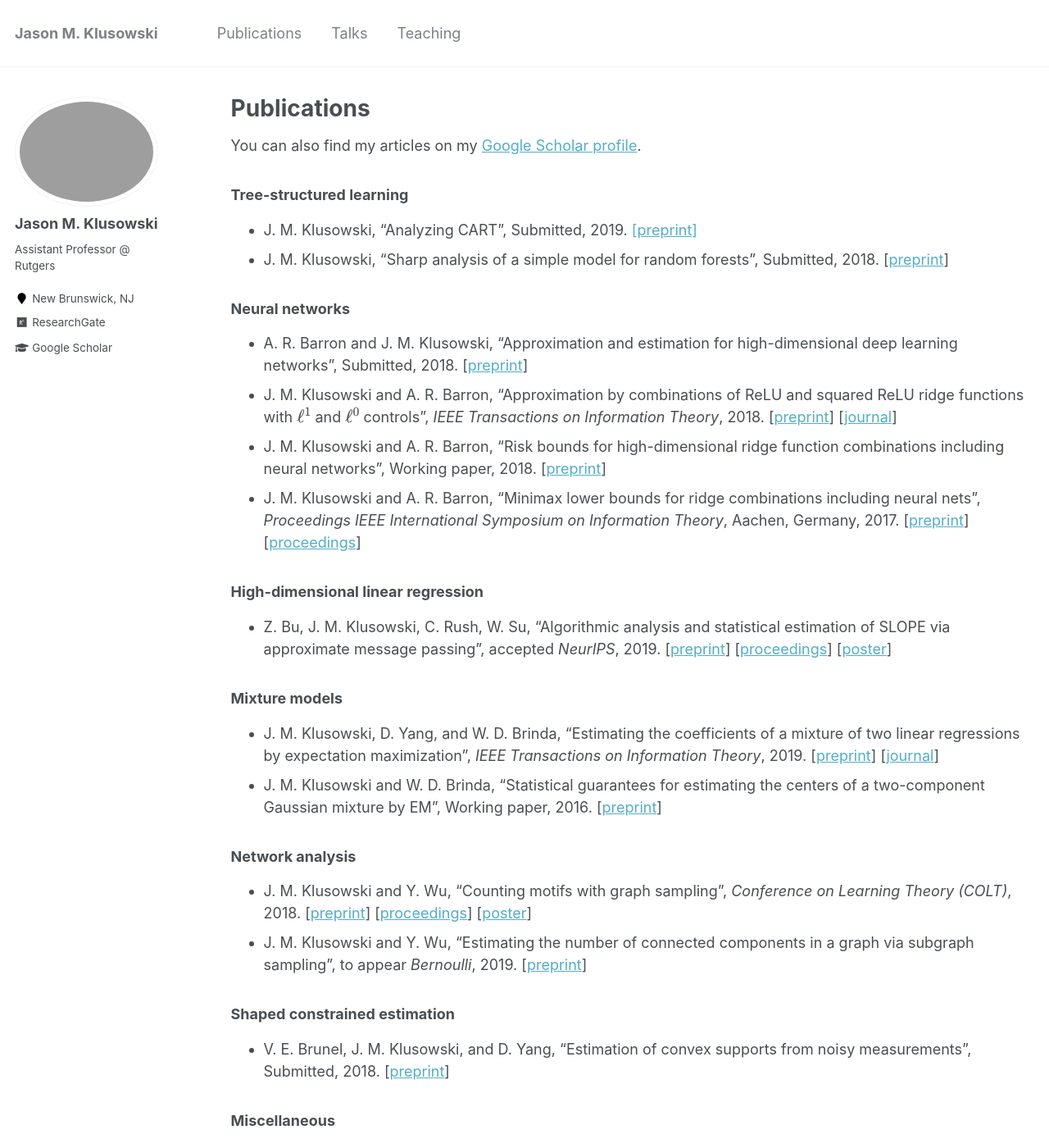
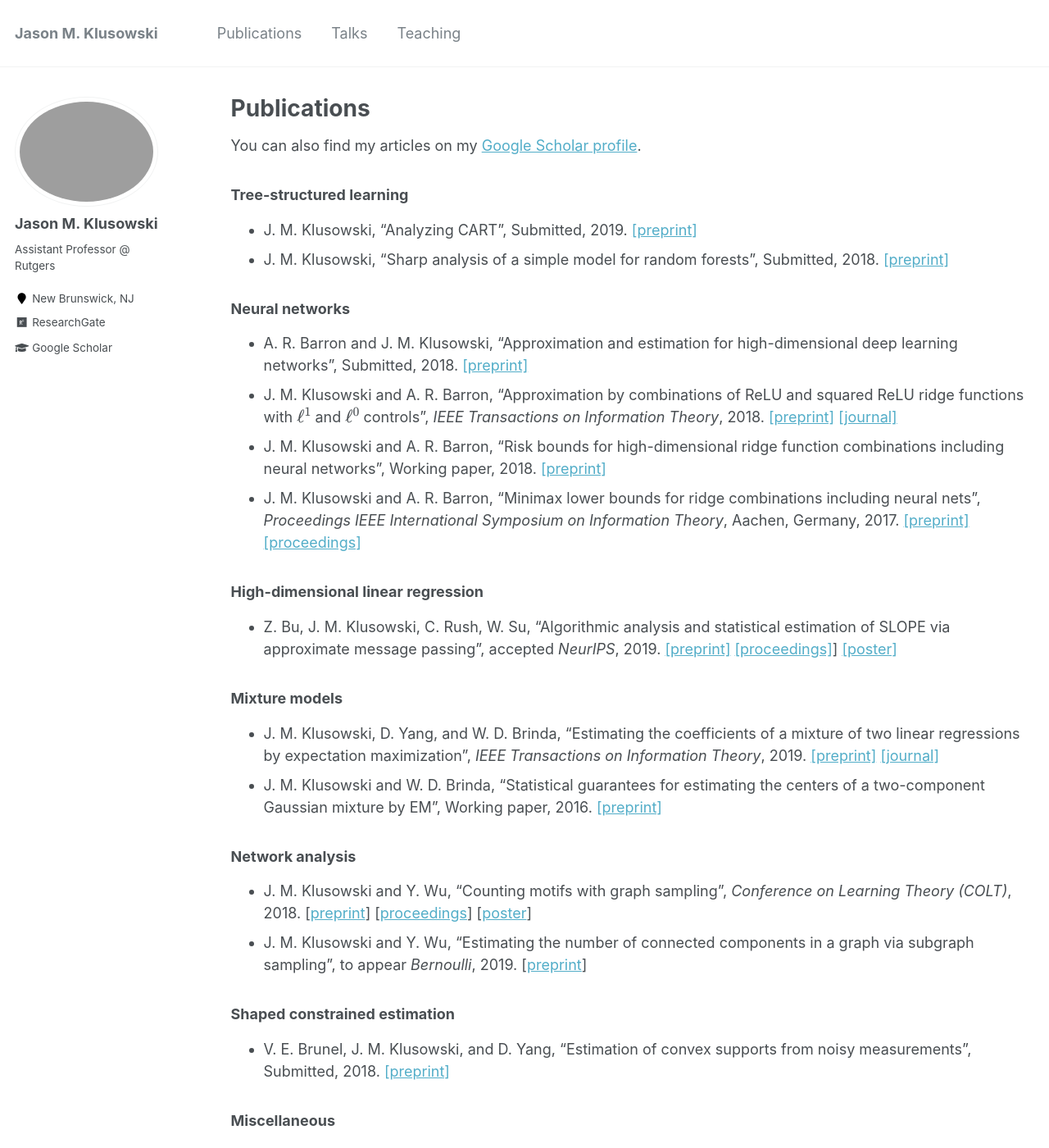
Before and after one commit to jasonklusowski/jasonklusowski.github.io, a Jekyll site: the page built from _pages/publications.md, in a window 1280 px wide and 1400 px high. Shown: the whole window at 82% size. Built offline with Jekyll 4.4.1, drawn with Linux system fonts in a browser that asks for light colours; formulas are drawn with MathJax 3; some of the changed text lies outside the part shown.

```diff
--- a/_pages/publications.md
+++ b/_pages/publications.md
@@ -10,23 +10,23 @@ You can also find my articles on my [Google Scholar profile](https://scholar.goo
 ### Tree-structured learning
 
 * J. M. Klusowski, "Analyzing CART", Submitted, 2019. [[preprint]](https://arxiv.org/pdf/1906.10086.pdf)
-* J. M. Klusowski, "Sharp analysis of a simple model for random forests", Submitted, 2018. [[preprint](https://arxiv.org/pdf/1805.02587.pdf)]
+* J. M. Klusowski, "Sharp analysis of a simple model for random forests", Submitted, 2018. [[preprint]](https://arxiv.org/pdf/1805.02587.pdf)
 
 ### Neural networks
 
-* A. R. Barron and J. M. Klusowski, "Approximation and estimation for high-dimensional deep learning networks", Submitted, 2018. [[preprint](https://arxiv.org/pdf/1809.03090.pdf)]
-* J. M. Klusowski and A. R. Barron, "Approximation by combinations of ReLU and squared ReLU ridge functions with $\ell^1$ and $\ell^0$ controls", _IEEE Transactions on Information Theory_, 2018. [[preprint](https://arxiv.org/pdf/1607.07819.pdf)] [[journal](https://ieeexplore.ieee.org/document/8485650)]
-* J. M. Klusowski and A. R. Barron, "Risk bounds for high-dimensional ridge function combinations including neural networks", Working paper, 2018. [[preprint](https://arxiv.org/pdf/1607.01434.pdf)]
-* J. M. Klusowski and A. R. Barron, "Minimax lower bounds for ridge combinations including neural nets", _Proceedings IEEE International Symposium on Information Theory_, Aachen, Germany, 2017. [[preprint](https://arxiv.org/pdf/1702.02828.pdf)] [[proceedings](http://ieeexplore.ieee.org/document/8006754/)]
+* A. R. Barron and J. M. Klusowski, "Approximation and estimation for high-dimensional deep learning networks", Submitted, 2018. [[preprint]](https://arxiv.org/pdf/1809.03090.pdf)
+* J. M. Klusowski and A. R. Barron, "Approximation by combinations of ReLU and squared ReLU ridge functions with $\ell^1$ and $\ell^0$ controls", _IEEE Transactions on Information Theory_, 2018. [[preprint]](https://arxiv.org/pdf/1607.07819.pdf) [[journal]](https://ieeexplore.ieee.org/document/8485650)
+* J. M. Klusowski and A. R. Barron, "Risk bounds for high-dimensional ridge function combinations including neural networks", Working paper, 2018. [[preprint]](https://arxiv.org/pdf/1607.01434.pdf)
+* J. M. Klusowski and A. R. Barron, "Minimax lower bounds for ridge combinations including neural nets", _Proceedings IEEE International Symposium on Information Theory_, Aachen, Germany, 2017. [[preprint]](https://arxiv.org/pdf/1702.02828.pdf) [[proceedings]](http://ieeexplore.ieee.org/document/8006754/)
 
 ### High-dimensional linear regression
 
-* Z. Bu, J. M. Klusowski, C. Rush, W. Su, "Algorithmic analysis and statistical estimation of SLOPE via approximate message passing", accepted _NeurIPS_, 2019. [[preprint](https://arxiv.org/pdf/1907.07502.pdf)] [[proceedings](http://papers.neurips.cc/paper/9134-algorithmic-analysis-and-statistical-estimation-of-slope-via-approximate-message-passing)] [[poster](https://jasonklusowski.github.io/files/SLOPEAMP_poster.pdf)]
+* Z. Bu, J. M. Klusowski, C. Rush, W. Su, "Algorithmic analysis and statistical estimation of SLOPE via approximate message passing", accepted _NeurIPS_, 2019. [[preprint]](https://arxiv.org/pdf/1907.07502.pdf) [[proceedings]](http://papers.neurips.cc/paper/9134-algorithmic-analysis-and-statistical-estimation-of-slope-via-approximate-message-passing)] [[poster]](https://jasonklusowski.github.io/files/SLOPEAMP_poster.pdf)
 
 ### Mixture models
 
-* J. M. Klusowski, D. Yang, and W. D. Brinda, "Estimating the coefficients of a mixture of two linear regressions by expectation maximization", _IEEE Transactions on Information Theory_, 2019. [[preprint](https://arxiv.org/pdf/1704.08231.pdf)] [[journal](https://ieeexplore.ieee.org/document/8606170)]
-* J. M. Klusowski and W. D. Brinda, "Statistical guarantees for estimating the centers of a two-component Gaussian mixture by EM", Working paper, 2016. [[preprint](http://arxiv.org/pdf/1608.02280.pdf)]
+* J. M. Klusowski, D. Yang, and W. D. Brinda, "Estimating the coefficients of a mixture of two linear regressions by expectation maximization", _IEEE Transactions on Information Theory_, 2019. [[preprint]](https://arxiv.org/pdf/1704.08231.pdf) [[journal]](https://ieeexplore.ieee.org/document/8606170)
+* J. M. Klusowski and W. D. Brinda, "Statistical guarantees for estimating the centers of a two-component Gaussian mixture by EM", Working paper, 2016. [[preprint]](http://arxiv.org/pdf/1608.02280.pdf)
 
 ### Network analysis
 
@@ -35,9 +35,9 @@ You can also find my articles on my [Google Scholar profile](https://scholar.goo
 
 ### Shaped constrained estimation
 
-* V. E. Brunel, J. M. Klusowski, and D. Yang, "Estimation of convex supports from noisy measurements", Submitted, 2018. [[preprint](https://arxiv.org/pdf/1804.09879.pdf)]
+* V. E. Brunel, J. M. Klusowski, and D. Yang, "Estimation of convex supports from noisy measurements", Submitted, 2018. [[preprint]](https://arxiv.org/pdf/1804.09879.pdf)
 
 ### Miscellaneous
 
-* W. D. Brinda, J. M. Klusowski, and D. Yang, "Hölder's identity", _Statistics and Probability Letters_, 2019. [[journal](https://www.sciencedirect.com/science/article/pii/S0167715219300148)]
-* W. D. Brinda and J. M. Klusowski, "Finite-sample risk bounds for maximum likelihood estimation with arbitrary penalties", _IEEE Transactions on Information Theory_, 2018. [[preprint](https://arxiv.org/pdf/1712.10087.pdf)] [[journal](http://ieeexplore.ieee.org/document/8245843/)]
+* W. D. Brinda, J. M. Klusowski, and D. Yang, "Hölder's identity", _Statistics and Probability Letters_, 2019. [[journal]](https://www.sciencedirect.com/science/article/pii/S0167715219300148)
+* W. D. Brinda and J. M. Klusowski, "Finite-sample risk bounds for maximum likelihood estimation with arbitrary penalties", _IEEE Transactions on Information Theory_, 2018. [[preprint](https://arxiv.org/pdf/1712.10087.pdf)] [[journal]](http://ieeexplore.ieee.org/document/8245843/)
```
